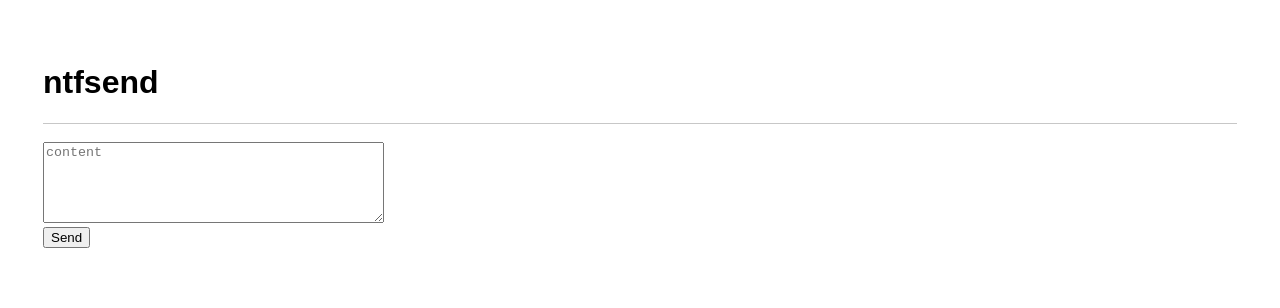
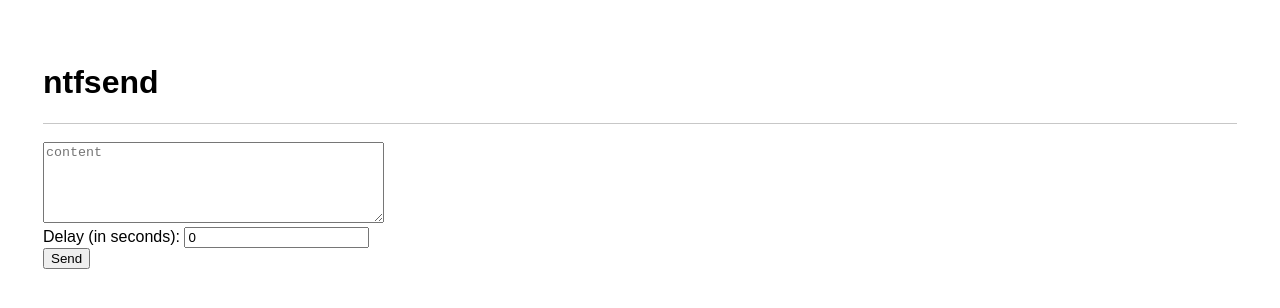
Before and after one commit to woofledev/woofledev.github.io, a plain HTML site: page file/ntfsend.html in a window 1280 px wide. Drawn offline with Linux system fonts and the light colour scheme.

Commit message:
add delay for notifs

```diff
--- a/file/ntfsend.html
+++ b/file/ntfsend.html
@@ -4,15 +4,16 @@
     <meta charset="UTF-8">
     <meta name="viewport" content="width=device-width, initial-scale=1.1">
     <title>ntfsend</title>
-    <style>body {font-family: Arial, Helvetica, sans-serif;padding: 35px;}.separator {border-top: 1px solid #c7c7c7;}@media(prefers-color-scheme:dark){body{background-color: #000000; color: #ffffff;}textarea{color: #ffffff; background-color: #000000;}.separator{border-top: 1px solid #274f4f;}}</style>
+    <style>body {font-family: Arial, Helvetica, sans-serif;padding: 35px;}.separator {border-top: 1px solid #c7c7c7;}@media(prefers-color-scheme:dark){body{background-color: #000000; color: #ffffff;}textarea,input{color: #ffffff; background-color: #000000;}.separator{border-top: 1px solid #274f4f;}}</style>
 </head>
 <body>
     <h1>ntfsend</h1>
     <div class="separator"></div><br>
     <textarea id="content" placeholder="content" required cols="40" rows="5"></textarea><br>
+    Delay (in seconds): <input id="delay" type="number" min="0" value="0"><br>
     <button onclick="send()">Send</button>
     <br><small id="permstat"></small>
 
-    <script>/*ntfsend script min 1.0*/  function getperms(){site_permstat=document.getElementById("permstat"),"granted"!==Notification.permission&&Notification.requestPermission().then(function(t){return"granted"!==t?!(site_permstat.innerText=" Permission denied. This won't work without it."):(site_permstat.innerText=" Permission granted.",!0)}).catch(function(t){return site_permstat.innerText=" Unknown error: "+t,!1})}function send(){0!=getperms()&&new Notification(document.getElementById("content").value)}</script>
+    <script>/*ntfsend script min 1.0*/  function getperms(){site_permstat=document.getElementById("permstat"),"granted"!==Notification.permission&&Notification.requestPermission().then(function(t){return"granted"!==t?!(site_permstat.innerText=" Permission denied. This won't work without it."):(site_permstat.innerText=" Permission granted.",!0)}).catch(function(t){return site_permstat.innerText=" Unknown error: "+t,!1})}function send(){if(0!=getperms()){setTimeout(function(){new Notification(document.getElementById("content").value);},document.getElementById("delay").value*1000)}}</script>
 </body>
 </html>
```
